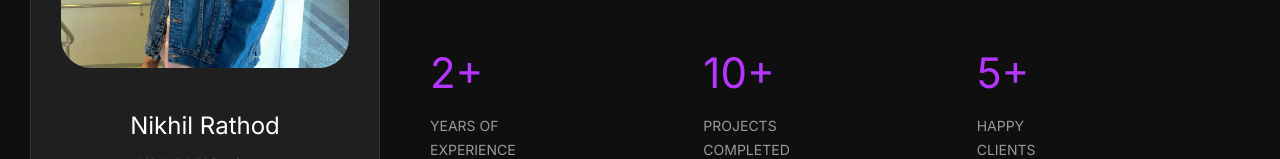
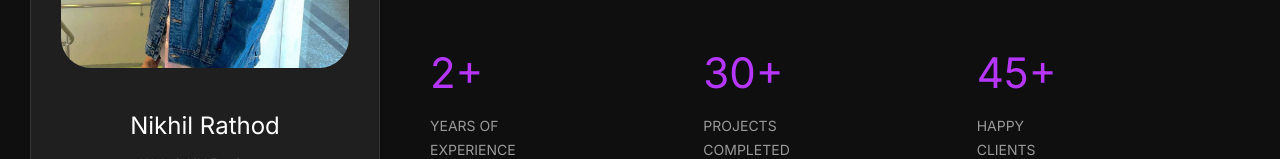
Before and after one commit to nikhilrathod25/portfolio, a plain HTML site: page index.html in a window 1280 px wide. Shown: the part 311-470 px from the top of the page. Drawn offline with nearby package versions, Linux system fonts and the light colour scheme.

Commit message:
update client details

```diff
--- a/index.html
+++ b/index.html
@@ -157,11 +157,11 @@
 						<p>Years of <br>Experience</p>
 					</div>
 					<div class="stat-item">
-						<h2>10+</h2>
+						<h2>30+</h2>
 						<p>Projects <br>Completed</p>
 					</div>
 					<div class="stat-item">
-						<h2>5+</h2>
+						<h2>45+</h2>
 						<p>Happy <br>Clients</p>
 					</div>
 				</div>
```
